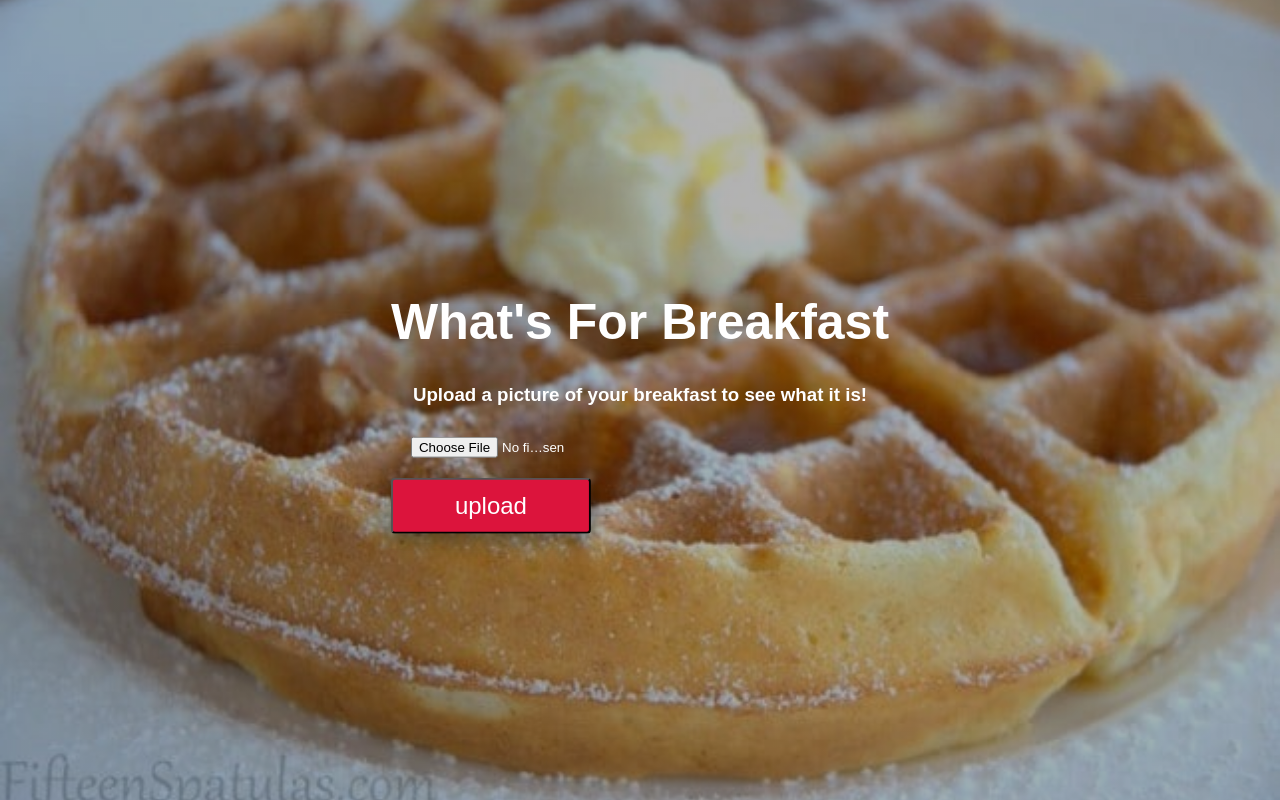
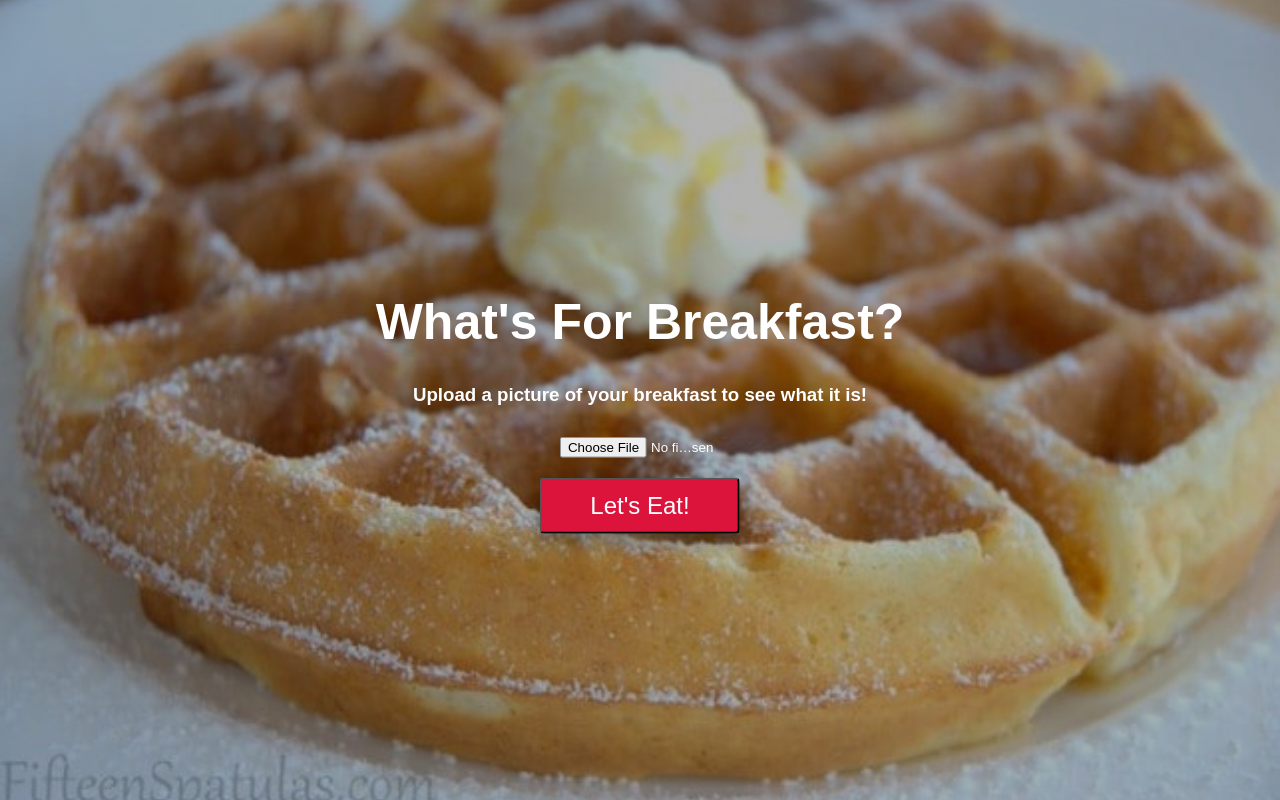
Before and after one commit to PolinaZasheva/Whats-For-Breakfast, a Flask app: page / in a window 1280 px wide. Run offline with Flask 2, Linux system fonts and the light colour scheme.

Commit message:
updated indexhtml, centered button etc.

```diff
--- a/templates/index.html
+++ b/templates/index.html
@@ -34,6 +34,9 @@
             padding: 12px 20px;
             margin: 8px 0;
             display: block;
+            display: block;
+            margin-left: auto;
+            margin-right: auto;
             width: 200px;
             color: white;
             justify-content: center;
@@ -51,6 +54,9 @@
             margin: 8px 0;
             display: block;
             width: 200px;
+            display: block;
+            margin-left: auto;
+            margin-right: auto;
             font-size: 1.5em;
             color: white;
             justify-content: center;
@@ -67,12 +73,11 @@
 <body>
     <div class="hero-image">
         <div class="hero-text">
-            <h1 style="font-size:50px">What's For Breakfast</h1>
-            <h3>Upload a picture of your breakfast to see what it is! </h3>
-                <form method ='post' enctype=multipart/form-data>
-                <input type="file" name="file">
-                <input type="submit" value="upload">
-                </form>
+            <h1 style="font-size:50px">What's For Breakfast?</h1>
+            <h3>Upload a picture of your breakfast to see what it is!</h3>
+            <form method='post' enctype=multipart/form-data> <input type="file" name="file">
+                <input type="submit" value="Let's Eat!">
+            </form>
         </div>
     </div>
 </body>
```
